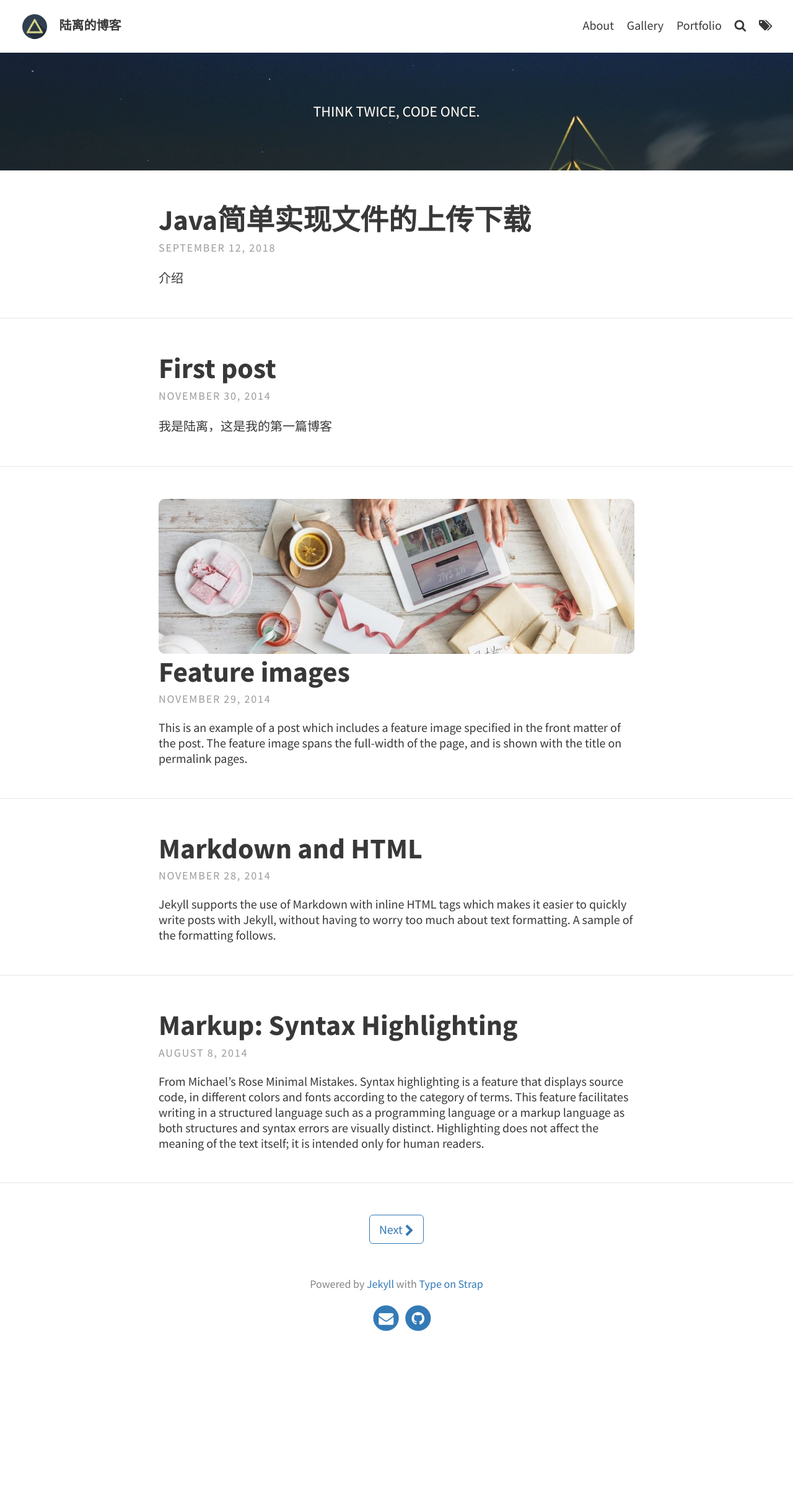
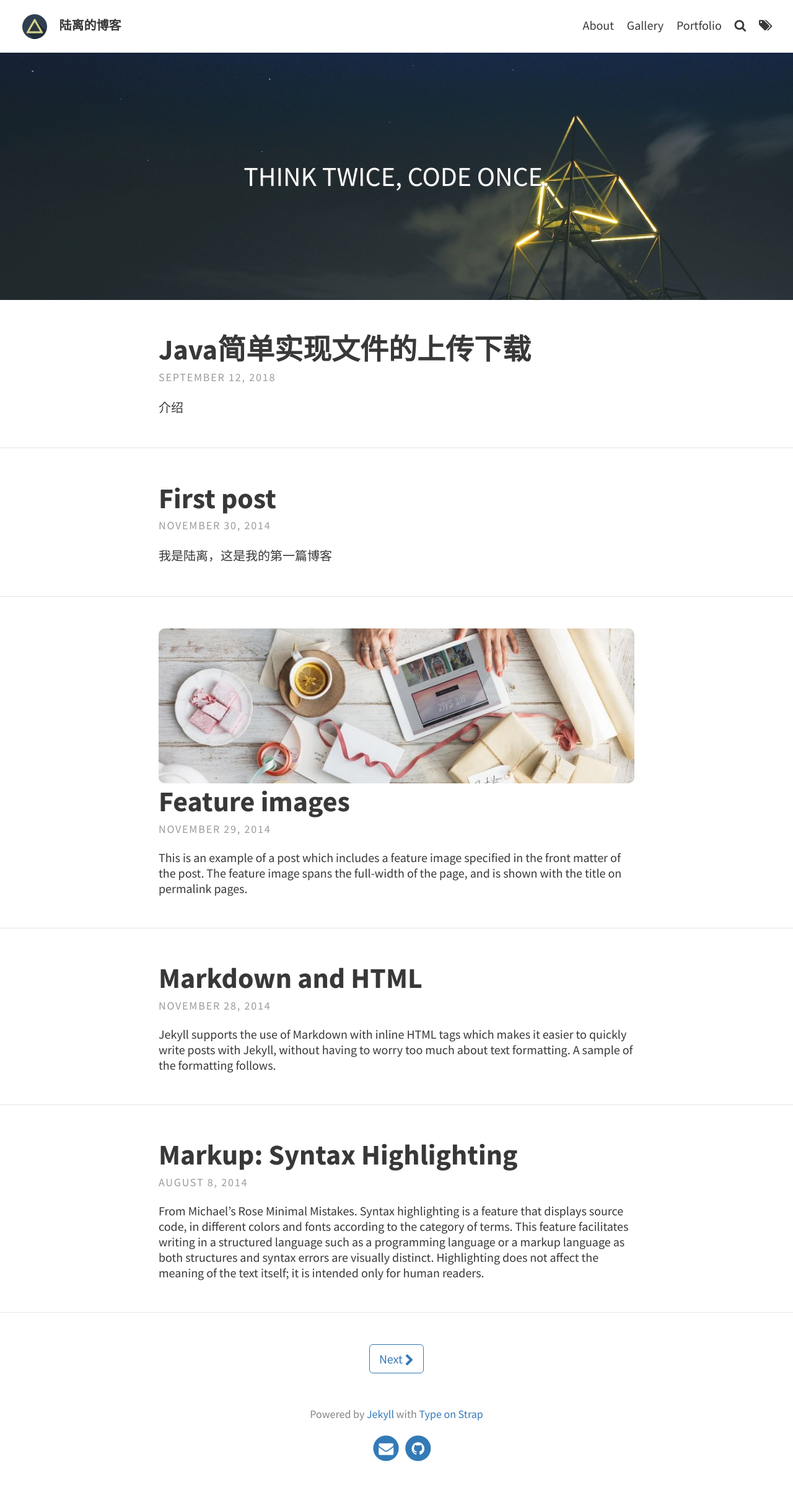
Before and after one commit to tamlover/tamlover.github.io, a Jekyll site: the page built from index.html, in a window 1280 px wide. Shown: the whole page at 62% size. Built offline with Jekyll 4.4.1, drawn with Linux system fonts in a browser that asks for light colours; the list of posts is cut into pages by our own code; before the commit the page ends 2221 px from its top, so only the background shows below that.

Commit message:
modify backgroud picture padding and text font size

```diff
--- a/_sass/base/_variables.scss
+++ b/_sass/base/_variables.scss
@@ -6,7 +6,7 @@ $font-size: 1.25em;
 
 // Padding
 $padding-large: 20%;
-$padding-medium: 6%;
+$padding-medium: 13%;
 $padding-small: 4%;
 $padding-x-small: 3%;
 
--- a/_sass/layouts/_index.scss
+++ b/_sass/layouts/_index.scss
@@ -4,7 +4,7 @@
     display: inline-block;
     width: 100%;
     height: 100%;
-    font-size: 1.2em;
+    font-size: 2.2em;
     text-align: center;
     color: $header-desc-text-color;
     background: $header-desc-background-color no-repeat;
```
